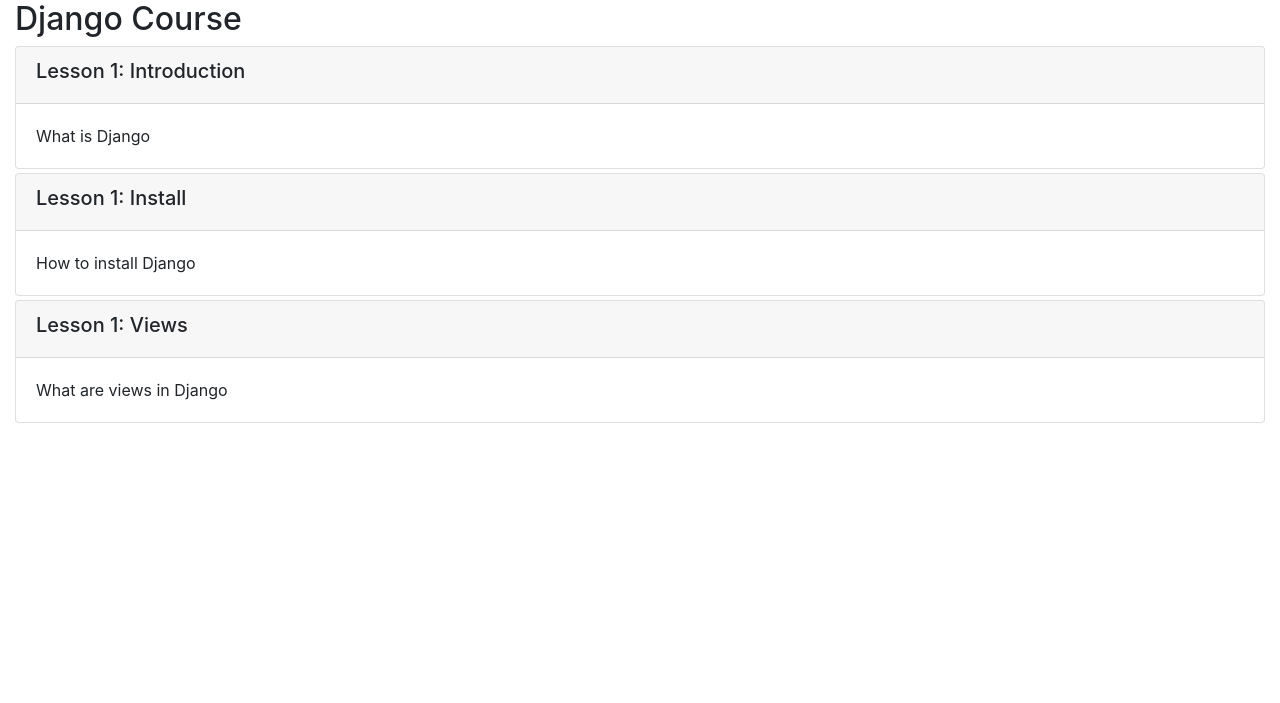
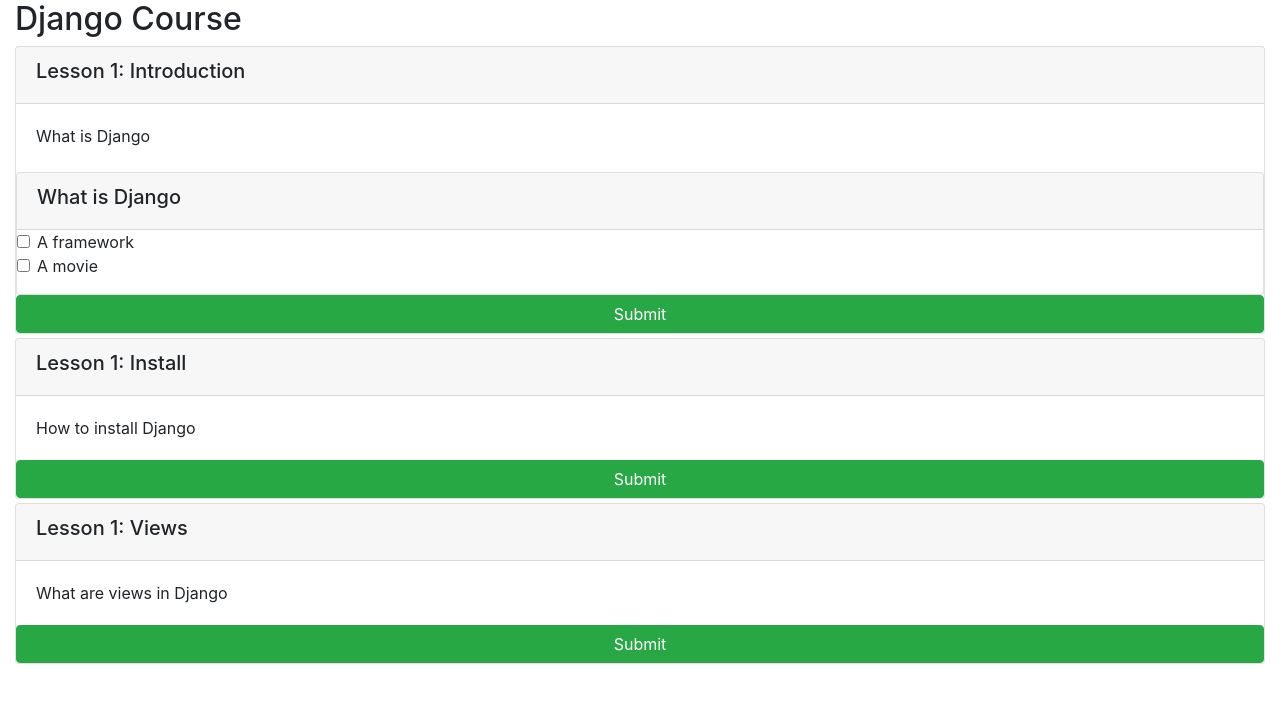
Before and after one commit to AltSens/IBM-Django, a Django app: template onlinecourse/templates/onlinecourse/course_detail_bootstrap.html in a window 1280 px wide. Shown: the part 56-759 px from the top of the page. Run offline with Django 3.2, Linux system fonts and the light colour scheme; the template is opened without the code that fills it: values that come from a table or form of the project are taken from there, others are empty; a user stored in the database is signed in; data comes from the database, SQL or seed files in the repository; both versions use the stored data as it was after the commit; some libraries are stand-ins or nearby versions.

Commit message:
Added questions to the lesson page

```diff
--- a/onlinecourse/models.py
+++ b/onlinecourse/models.py
@@ -101,19 +101,23 @@
     # Has a grade point for each question
     # Has question content
     # Other fields and methods you would like to design
-#class Question(models.Model):
+class Question(models.Model):
     # Foreign key to lesson
+    lesson = models.ForeignKey(Lesson, on_delete=models.CASCADE)
     # question text
+    question_text = models.CharField(max_length=200, default='')
     # question grade/mark
+    question_grade = models.FloatField(default=0.0)
+
 
     # <HINT> A sample model method to calculate if learner get the score of the question
-    #def is_get_score(self, selected_ids):
-    #    all_answers = self.choice_set.filter(is_correct=True).count()
-    #    selected_correct = self.choice_set.filter(is_correct=True, id__in=selected_ids).count()
-    #    if all_answers == selected_correct:
-    #        return True
-    #    else:
-    #        return False
+    def is_get_score(self, selected_ids):
+        all_answers = self.choice_set.filter(is_correct=True).count()
+        selected_correct = self.choice_set.filter(is_correct=True, id__in=selected_ids).count()
+        if all_answers == selected_correct:
+            return True
+        else:
+            return False
 
 
 #  <HINT> Create a Choice Model with:
@@ -122,13 +126,18 @@
     # Choice content
     # Indicate if this choice of the question is a correct one or not
     # Other fields and methods you would like to design
-# class Choice(models.Model):
+class Choice(models.Model):
+    question = models.ForeignKey(Question, on_delete=models.CASCADE)
+    choice_text = models.CharField(max_length=200, default='')
+    is_correct = models.BooleanField(default=False)
+
+
 
 # <HINT> The submission model
 # One enrollment could have multiple submission
 # One submission could have multiple choices
 # One choice could belong to multiple submissions
-#class Submission(models.Model):
-#    enrollment = models.ForeignKey(Enrollment, on_delete=models.CASCADE)
-#    chocies = models.ManyToManyField(Choice)
-#    Other fields and methods you would like to design
+class Submission(models.Model):
+    enrollment = models.ForeignKey(Enrollment, on_delete=models.CASCADE)
+    choices = models.ManyToManyField(Choice)
+    #Other fields and methods you would like to design
--- a/onlinecourse/templates/onlinecourse/course_detail_bootstrap.html
+++ b/onlinecourse/templates/onlinecourse/course_detail_bootstrap.html
@@ -47,21 +47,48 @@
                     <div class="card mt-1">
                         <div class="card-header"><h5>Lesson {{lesson.order|add:1}}: {{lesson.title}}</h5></div>
                         <div class="card-body">{{lesson.content}}</div>
+
+
+                        <!-- Task: show questions and choices -->
+                        <!-- <HINT> Use Bootstrap Collapse to hide exam first, more details could be found here
+                        https://www.w3schools.com/bootstrap4/bootstrap_collapse.asp-->
+
+                        <!-- A collapse example here:-->
+                        {% if user.is_authenticated %}
+                        <div id="exam" class="collapse show">
+                            <form id="questionform" action="point to a submit view" method="post">
+                                {% for question in lesson.question_set.all %}
+                                <div class="card mt-1">
+                                    <div class="card-header"><h5>{{ question.question_text}}</h5></div>
+
+                                    {% csrf_token %}
+                                    <div class="form-group">
+
+                                        {% for choice in question.choice_set.all %}
+
+                                        <div class="form-check">
+                                            <label class="form-check-label">
+                                                <input type="checkbox" name="choice_{{choice.id}}"
+                                                    class="form-check-input" id="{{choice.id}}"
+                                                    value="{{choice.id}}">{{ choice.choice_text }}
+                                            </label>
+                                        </div>
+                                        {% endfor %}
+                                    </div>
+                                </div>
+                                {% endfor %}
+                            <input class="btn btn-success btn-block" type="submit" value="Submit">
+                            </form>
+                        </div>
+                        {% else %}
+                            <p>Please Login</p>
+                        {% endif %}
                     </div>
                 {% endfor %}
             </div>
-            <!-- Task: show questions and choices -->
-            <!-- <HINT> Use Bootstrap Collapse to hide exam first, more details could be found here
-            https://www.w3schools.com/bootstrap4/bootstrap_collapse.asp-->
 
-            <!--
 
-            A collapse example here:
-            <div id="exam" class="collapse">
-                Click to expand elements within the collapse div
-                </div>
 
-            -->
 
             <!-- <HINT> If user is authenticated, show course exam with a list of question -->
 
```
Also changed, not shown: onlinecourse/admin.py (+9 -1 lines), db.sqlite3 (added), onlinecourse/migrations/0001_initial.py (added), static/media/course_images/cover.jpg (added).
